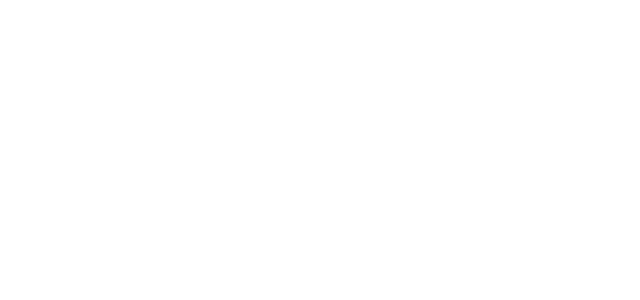
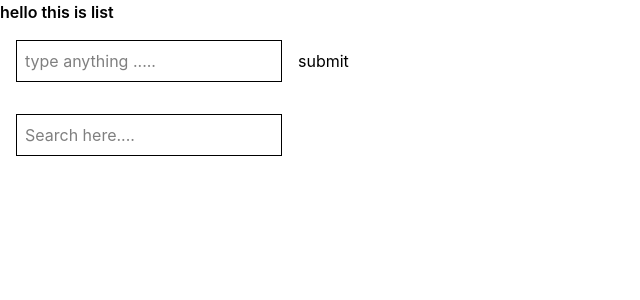
Before and after one commit to Abhi-431/react-mini-apps, a React (Vite) app: page /list in a window 1280 px wide. Before the commit this address had no page. Shown: the top 300 px of the page, without its empty margins (0-640 px from the left). Built offline with nearby package versions, Linux system fonts and the light colour scheme.

Commit message:
completed the search box

```diff
--- a/src/App.jsx
+++ b/src/App.jsx
@@ -6,6 +6,7 @@
 import { Routes, Route, BrowserRouter } from 'react-router-dom'
 import Home from "./Pages/Home.jsx"
 import Counter from './componants/Counter.jsx'
+import SearchList from './Pages/SearchList.jsx'
 function App() {
   const [count, setCount] = useState(0)
 
@@ -13,6 +14,7 @@
     <Routes>
       <Route path='/' element={<Home/>}/>
       <Route path='/counter' element={<Counter/>}/>
+      <Route path='/list' element={<SearchList/>}/>
     </Routes>
 
   )
--- /dev/null
+++ b/src/Pages/SearchList.jsx
@@ -0,0 +1,59 @@
+import React, { useState } from 'react'
+
+const SearchList = (props) => {
+    const [item,setItem]=useState('')
+    const [listItem,setListitem]=useState([])
+    const[search,setSearch]=useState('')
+    const handleAddItem=(e)=>{
+        e.preventDefault();
+        if(item.trim()==='')return;
+         // Create a new item object with a unique ID
+    const newItem = {
+      id: Date.now(), // Unique ID based on time
+      text: item
+    };
+    setListitem([...listItem,newItem]);
+    setItem('')
+    }
+    // 2. Filter the items list based on the search term before rendering
+  const filteredItems = listItem.filter((obj) =>
+    obj.text.toLowerCase().includes(search.toLowerCase())
+  );
+
+  return (
+    <div>
+      <h1 className='font-semibold'>hello this is list </h1>
+      <form onSubmit={handleAddItem}>
+        <input type="text"
+       className=' border p-2 m-4'
+       placeholder='type anything .....'
+       value={item}
+       onChange={(e)=>setItem(e.target.value)}/>
+       <button type='submit'>submit</button>
+        </form>
+
+           <input
+        type="text"
+        placeholder='Search here....'
+        value={search}
+        onChange={(e)=>setSearch(e.target.value)}
+        className=' border p-2 m-4'
+         />
+
+      <ul>
+        {
+            filteredItems.map((things)=>(
+                <li key={things.id} >{things.text}</li>
+            ))
+        }
+      </ul>
+        {/* Optional: Show a message if nothing matches the search */}
+      {filteredItems.length === 0 && listItem.length > 0 && (
+        <p className='text-gray-500'>No items match your search.</p>
+      )}
+
+    </div>
+  )
+}
+
+export default SearchList
--- a/src/assets/Data.js
+++ b/src/assets/Data.js
@@ -11,7 +11,7 @@
     title: "Mastering useState Hook",
     description:
       "A deep dive into the useState hook with real-world examples and common mistakes.",
-      path:'/counter'
+      path:'/list'
   },
   {
     id: 3,
```
